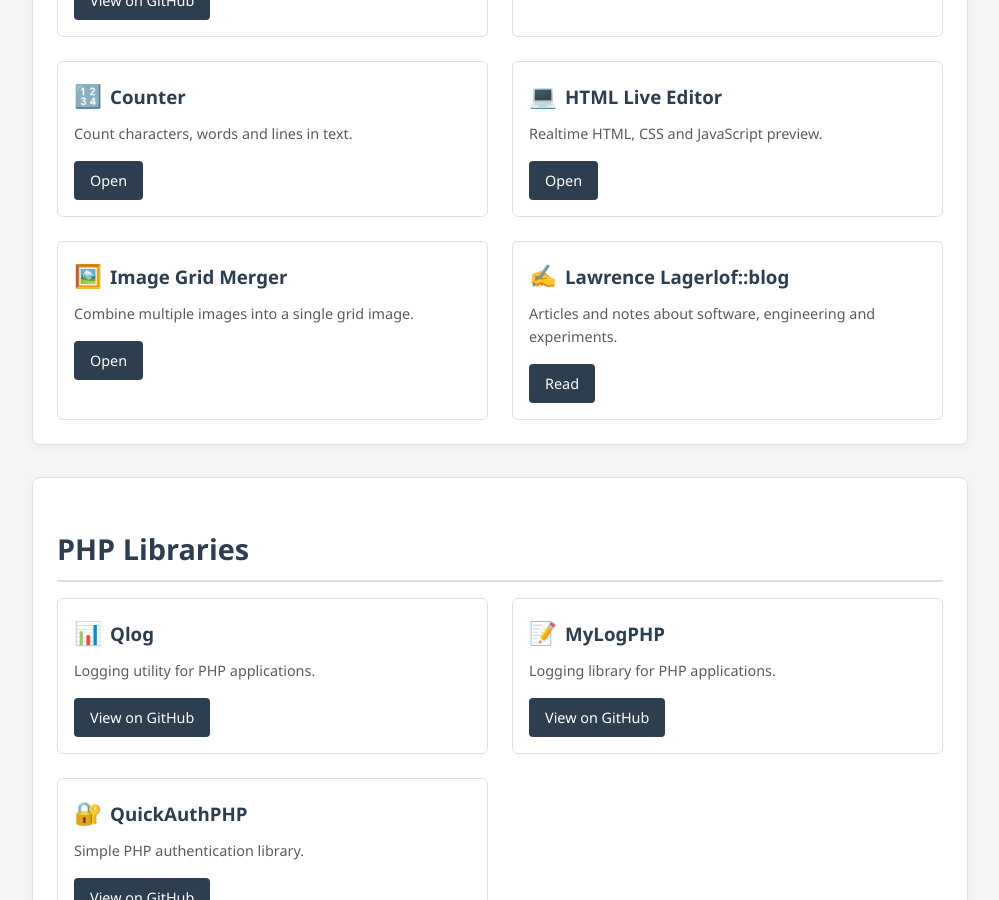
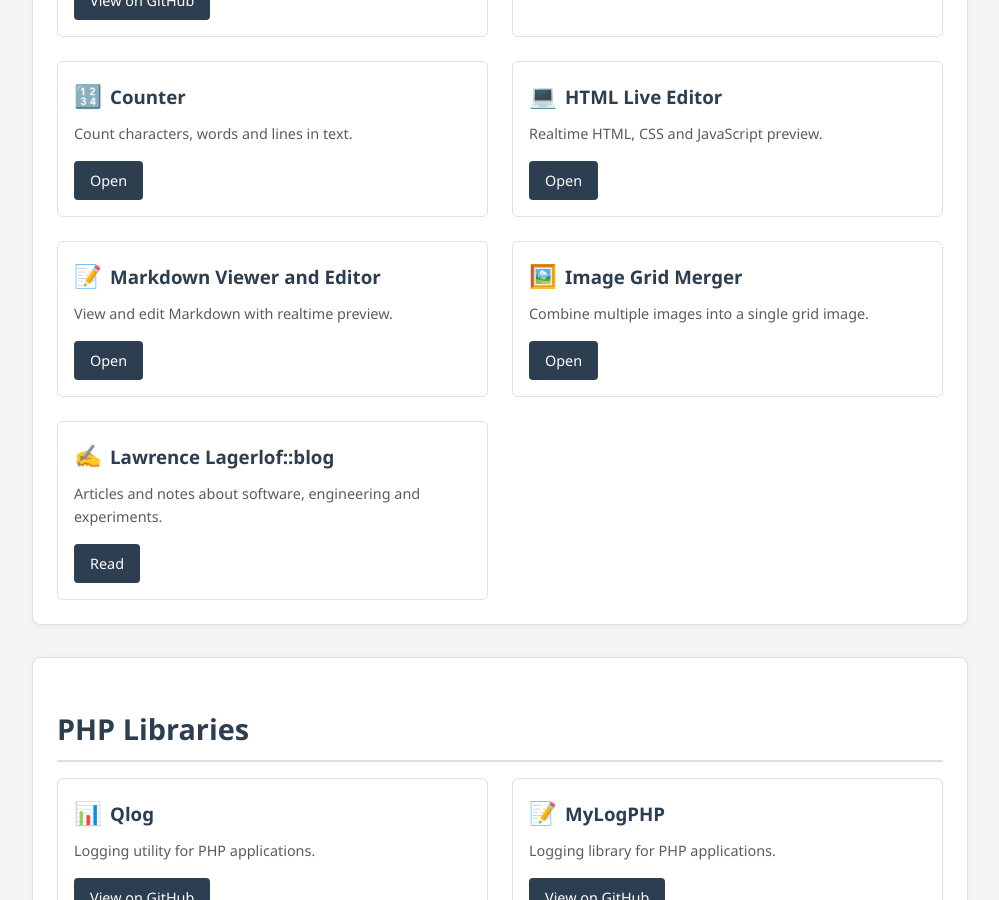
Before and after one commit to llagerlof/llagerlof.github.io, a Jekyll site: the page projetos/index.html, which Jekyll copies as it is, in a window 1280 px wide and 900 px high, scrolled down 2621 px. Shown: the whole window, without its empty margins (140-1139 px from the left). Built offline with Jekyll 4.4.1, drawn with Linux system fonts in a browser that asks for light colours.

Commit message:
Add Markdown viewer project links

```diff
--- a/_data/projects.yml
+++ b/_data/projects.yml
@@ -40,6 +40,10 @@
       description: "Preview em tempo real de HTML, CSS e JavaScript."
       url: "/tools/html/index.html"
     - type: "Web App"
+      name: "Markdown Viewer and Editor"
+      description: "Visualizador e editor de Markdown com preview em tempo real."
+      url: "https://markdown.llagerlof.workers.dev"
+    - type: "Web App"
       name: "Image Grid Merger"
       description: "Combina imagens em uma única grade."
       url: "/tools/merger/index.html"
--- a/projetos/index.html
+++ b/projetos/index.html
@@ -278,6 +278,11 @@
         <a href="tools/html/index.html" class="btn">Open</a>
       </div>
       <div class="card">
+        <h3><span class="card-icon">📝</span>Markdown Viewer and Editor</h3>
+        <p>View and edit Markdown with realtime preview.</p>
+        <a href="https://markdown.llagerlof.workers.dev" target="_blank" class="btn">Open</a>
+      </div>
+      <div class="card">
         <h3><span class="card-icon">🖼️</span>Image Grid Merger</h3>
         <p>Combine multiple images into a single grid image.</p>
         <a href="tools/merger/index.html" class="btn">Open</a>
```
Also changed, not shown: tools/markdown/index.html (added, +12 -0 lines).
